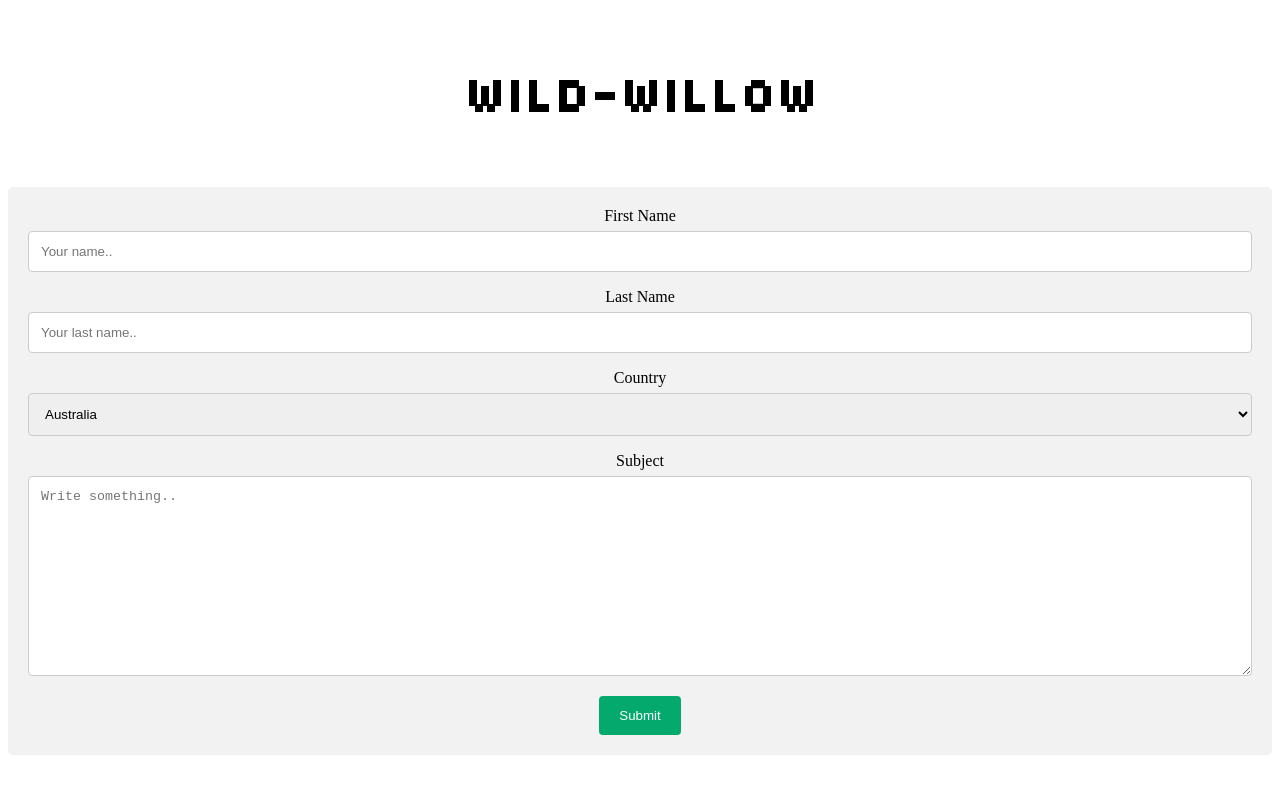
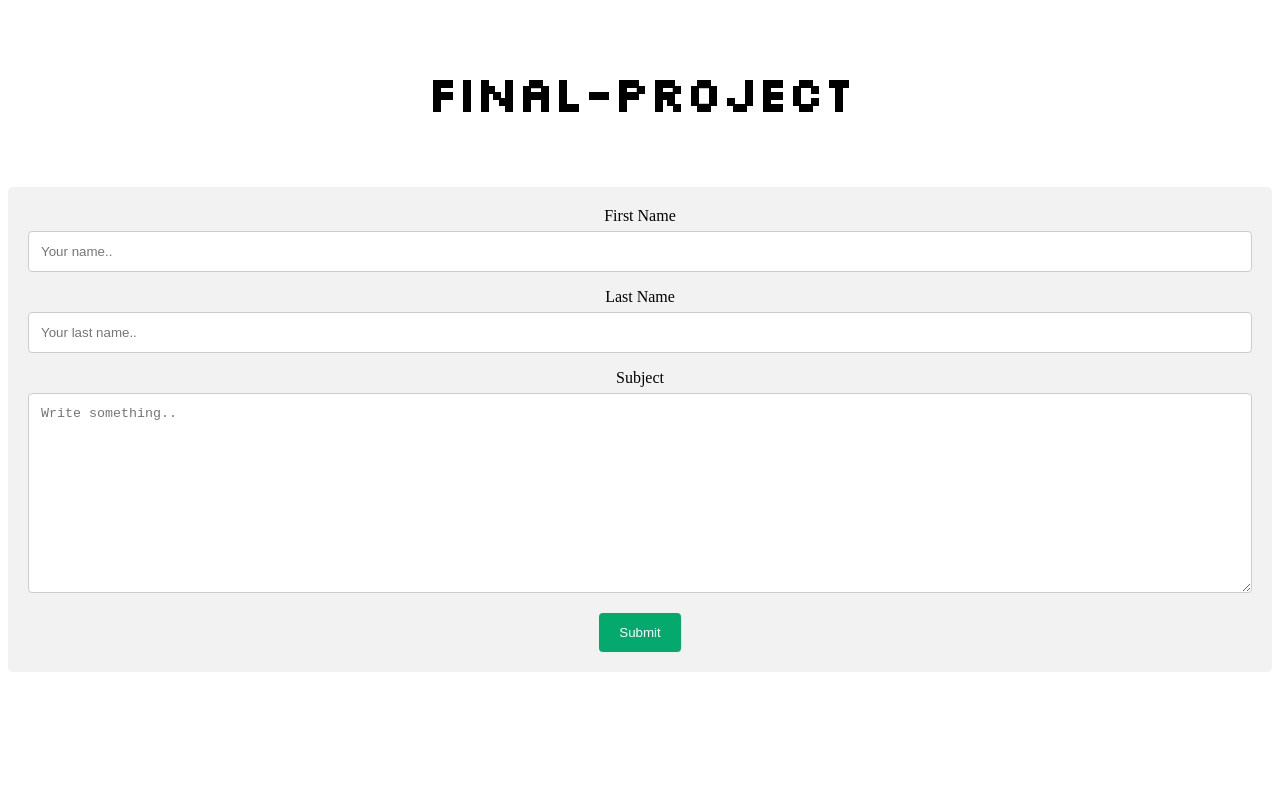
Before and after one commit to cyber-g0d/final-project, a plain HTML site: page contact.html in a window 1280 px wide. Drawn offline with Linux system fonts and the light colour scheme; a web font is replaced by a local one.

Commit message:
Update contact.html

```diff
--- a/contact.html
+++ b/contact.html
@@ -13,11 +13,11 @@
     />
     <script src="https://kit.fontawesome.com/9502beaa55.js" crossorigin="anonymous"></script>
     <link rel="stylesheet" href="css/style.css">
-    <title>Wild-Willow</title>
+    <title>Final-Project</title>
 </head>
 <body>
     <header>
-        <h1>Wild-Willow</h1>
+        <h1>Final-Project</h1>
     </header>
     <nav></nav>
    <!-- <audio controls autoplay>
@@ -33,12 +33,7 @@
           <label for="lname">Last Name</label>
           <input type="text" id="lname" name="lastname" placeholder="Your last name..">
 
-          <label for="country">Country</label>
-          <select id="country" name="country">
-            <option value="australia">Australia</option>
-            <option value="canada">Canada</option>
-            <option value="usa">USA</option>
-          </select>
+
 
           <label for="subject">Subject</label>
           <textarea id="subject" name="subject" placeholder="Write something.." style="height:200px"></textarea>
```
